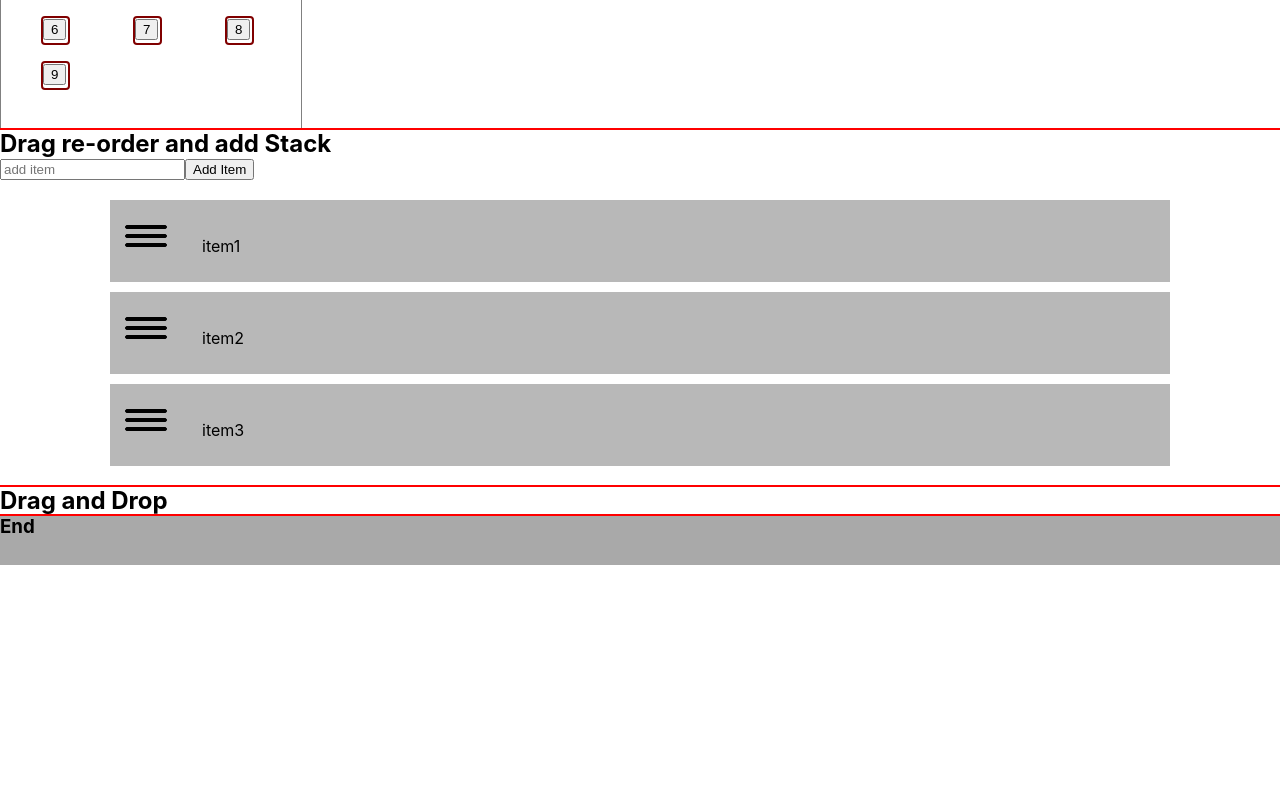
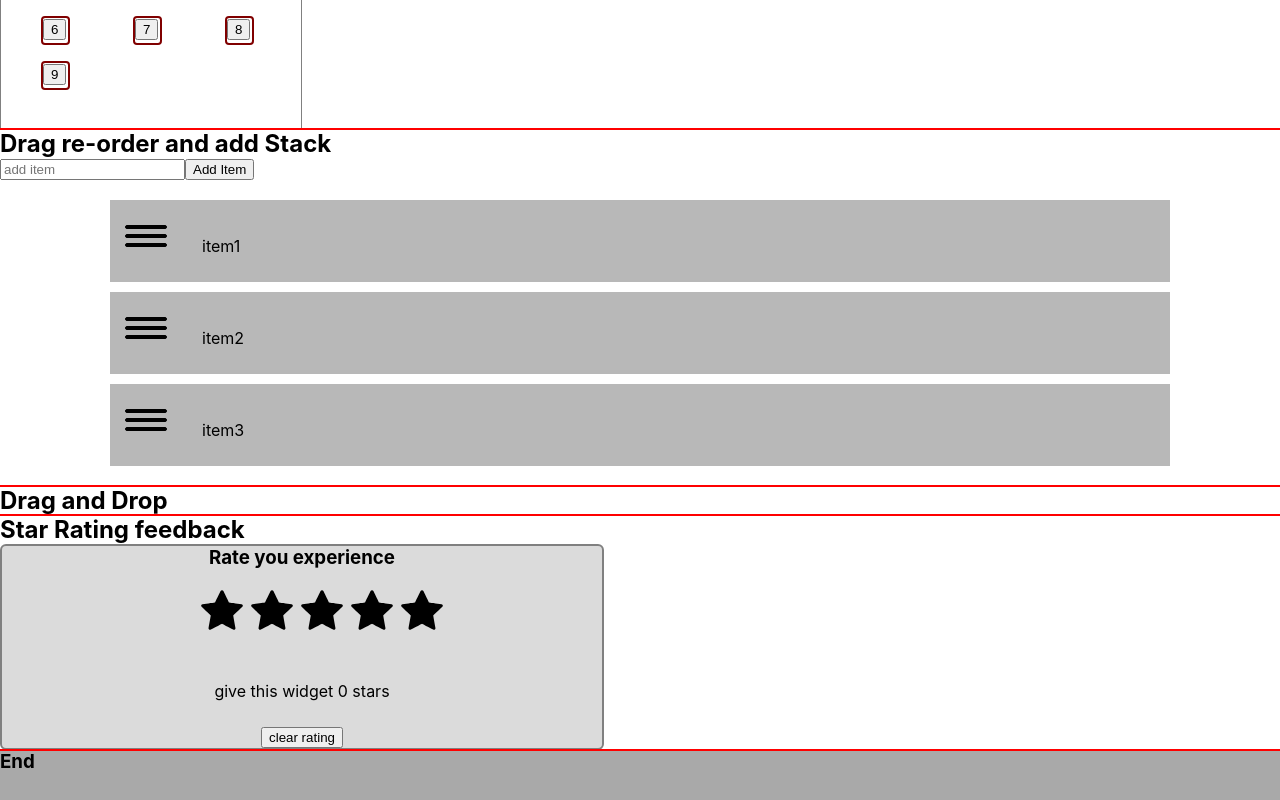
Before and after one commit to Cedaring-xr/react-test-modules, a React (Create React App) app: page / in a window 1280 px wide. Shown: the part 1361-2161 px from the top of the page. Before the commit the page ends 1926 px from the top, so only its background shows below. Built offline with nearby package versions, Linux system fonts and the light colour scheme; the HTML template or start-up script is replaced by a standard one.

Commit message:
star rating component

```diff
--- a/src/App.js
+++ b/src/App.js
@@ -13,6 +13,7 @@ import ToggleBtns from './basic-components/ToggleBtns';
 import Keypad from './basic-components/Keypad';
 import DragAndDrop from './basic-components/DragAndDrop';
 import DragNDrop2 from './basic-components/DragNDrop2';
+import StarRating from './basic-components/StarRating';
 
 function App() {
   return (
@@ -31,6 +32,7 @@ function App() {
         <Keypad />
         <DragAndDrop />
         <DragNDrop2 />
+        <StarRating />
         <Footer />
       </div>
     </div>
--- /dev/null
+++ b/src/basic-components/StarRating.js
@@ -0,0 +1,39 @@
+import React, { useState, useEffect, useLayoutEffect } from 'react';
+
+function Star({yellow}) {
+    return (
+        <svg className={yellow ? 'yellow-star' : ''} height='50' width='50' clip-rule="evenodd" stroke-linejoin="round" stroke-miterlimit="2" viewBox="0 0 24 24" xmlns="http://www.w3.org/2000/svg"><path d="m11.322 2.923c.126-.259.39-.423.678-.423.289 0 .552.164.678.423.974 1.998 2.65 5.44 2.65 5.44s3.811.524 6.022.829c.403.055.65.396.65.747 0 .19-.072.383-.231.536-1.61 1.538-4.382 4.191-4.382 4.191s.677 3.767 1.069 5.952c.083.462-.275.882-.742.882-.122 0-.244-.029-.355-.089-1.968-1.048-5.359-2.851-5.359-2.851s-3.391 1.803-5.359 2.851c-.111.06-.234.089-.356.089-.465 0-.825-.421-.741-.882.393-2.185 1.07-5.952 1.07-5.952s-2.773-2.653-4.382-4.191c-.16-.153-.232-.346-.232-.535 0-.352.249-.694.651-.748 2.211-.305 6.021-.829 6.021-.829s1.677-3.442 2.65-5.44z" fill-rule="nonzero"/></svg>
+    )
+ }
+
+export default function StarRating() {
+    const [hoverIndex, setHoverIndex] = useState(0)
+    const [rating, setRating] = useState(0)
+
+
+    return (
+        <section>
+            <div className='widget-box'>
+                <h1>Star Rating feedback</h1>
+                <div className='rating-box'>
+                    <h3>Rate you experience</h3>
+                    <ul className='starList'>
+                        {[1,2,3,4,5].map((index) => {
+                            return (
+                                <li className='star'
+                                    onMouseEnter={() => setHoverIndex(index)}
+                                    onMouseLeave={() => setHoverIndex(0)}
+                                    onClick={() => setRating(index)}
+                                >
+                                    <Star yellow={(index <= hoverIndex) || (index <= rating) } />
+                                </li>
+                            )
+                        })}
+                    </ul>
+                    <p className='rating-description'>{`give this widget ${rating} stars`}</p>
+                    <button onClick={() => setRating(0)}>clear rating</button>
+                </div>
+            </div>
+        </section>
+    )
+}
--- a/src/scss/components/_index.scss
+++ b/src/scss/components/_index.scss
@@ -3,3 +3,4 @@
 @forward './dots.module.scss';
 @forward './keypad.module.scss';
 @forward './dragAndDrop.module.scss';
+@forward './starRating.module.scss';
--- /dev/null
+++ b/src/scss/components/starRating.module.scss
@@ -0,0 +1,25 @@
+
+
+.star {
+    list-style: none;
+    display: inline;
+}
+
+.yellow-star {
+    fill: gold;
+    color: gold;
+}
+
+.rating-box {
+    display: flex;
+    border: 2px solid gray;
+    border-radius: 6px;
+    max-width: 600px;
+    flex-direction: column;
+    align-items: center;
+    background-color: #dbdbdb;
+}
+
+.rating-description {
+    padding: 10px;
+}
```
